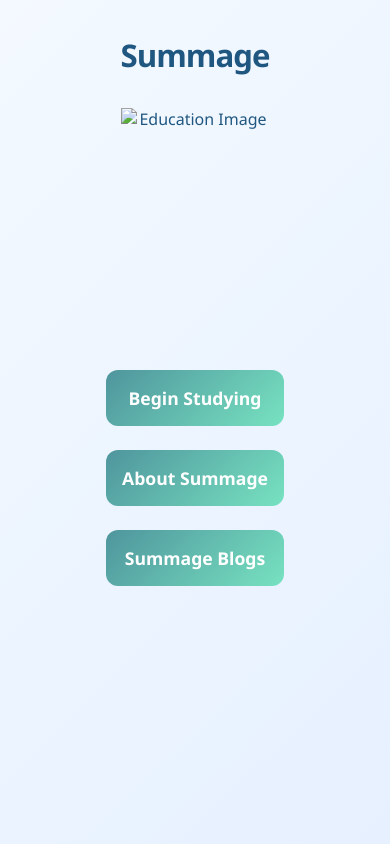
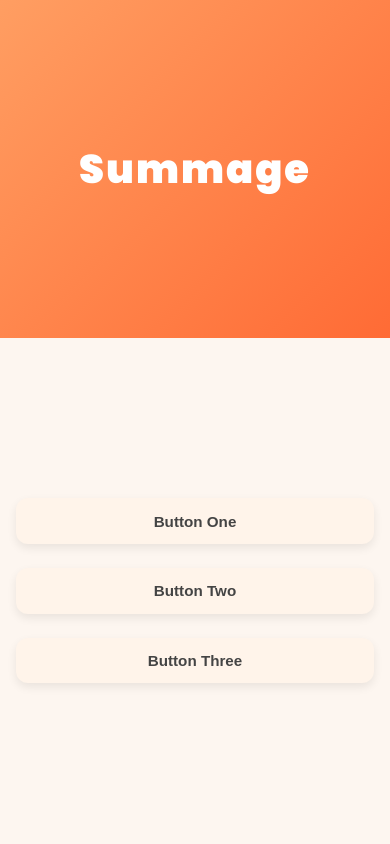
Before and after one commit to abrorahmeed/test, a plain HTML site: page index.html in a window 390 px wide. Drawn offline with Linux system fonts and the light colour scheme.

Commit message:
Update index.html

```diff
--- a/index.html
+++ b/index.html
@@ -1,216 +1,106 @@
 <!DOCTYPE html>
 <html lang="en">
 <head>
-  <meta charset="UTF-8">
-  <meta name="viewport" content="width=device-width, initial-scale=1.0">
+  <meta charset="UTF-8" />
+  <meta name="viewport" content="width=device-width, initial-scale=1.0"/>
   <title>Summage</title>
+
+  <!-- Google Font -->
+  <link href="https://fonts.googleapis.com/css2?family=Poppins:wght@700;900&display=swap" rel="stylesheet">
+
   <style>
+    /* Reset */
     * {
       margin: 0;
       padding: 0;
       box-sizing: border-box;
-      font-family: "Poppins", "Segoe UI", Arial, sans-serif;
     }
 
     body {
-      min-height: 100vh;
-      background: linear-gradient(135deg, #f3f9ff, #e6f0ff);
-      background-attachment: fixed;
-      color: #205781;
+      font-family: 'Poppins', sans-serif;
+      background: #fdf6f0; /* soft pastel background */
       display: flex;
       flex-direction: column;
+      min-height: 100vh;
     }
 
     /* Header */
     header {
-      position: sticky;
-      top: 0;
+      height: 40vh;
+      background: linear-gradient(135deg, #ff9e62, #ff6b35);
       display: flex;
-      justify-content: space-between;
       align-items: center;
-      padding: 1rem 2rem;
-      background: linear-gradient(135deg, #205781, #4F959D);
-      color: white;
-      backdrop-filter: blur(6px);
-      z-index: 1000;
+      justify-content: center;
     }
 
-    .header-left {
-      display: flex;
-      gap: 1.5rem;
-      font-size: 0.95rem;
-      opacity: 0.9;
+    header h1 {
+      font-size: clamp(2.5rem, 6vw, 5rem);
+      font-weight: 900;
+      color: white;
+      letter-spacing: 2px;
+      text-align: center;
     }
 
-    .header-left span:hover {
-      text-decoration: underline;
-      cursor: pointer;
-    }
-
-    .header-center {
-      font-size: 1rem;
-      font-weight: 500;
-      letter-spacing: 0.5px;
-    }
-
-    .header-right h1 {
-      font-size: 1.7rem;
-      font-weight: 700;
-      letter-spacing: 1px;
-    }
-
-    /* Main Layout */
-    main {
-      flex: 1;
-      display: flex;
-      justify-content: space-between;
-      align-items: center;
-      gap: 3rem;
-      padding: 5vh 8%;
-    }
-
-    .left-side {
+    /* Buttons container */
+    .buttons {
       flex: 1;
       display: flex;
       flex-direction: column;
+      justify-content: center;
       align-items: center;
-      text-align: center;
-      gap: 2rem;
+      gap: 1.5rem;
+      padding: 2rem 1rem;
     }
 
-    .left-side h1 {
-      font-size: clamp(2.5rem, 6vw, 5rem);
-      color: #205781;
-      font-weight: 800;
-      letter-spacing: -1px;
+    .buttons button {
+      width: 100%;
+      max-width: 400px;
+      padding: 1.2rem 2rem;
+      font-size: 1.2rem;
+      font-weight: 600;
+      border: none;
+      border-radius: 14px;
+      background: #fff4ea;
+      color: #444;
+      cursor: pointer;
+      transition: all 0.3s ease;
+      box-shadow: 0 4px 10px rgba(0,0,0,0.08);
     }
 
-    .left-side img {
-      width: 100%;
-      max-width: 600px;
-      border-radius: 0; /* clean, no style */
+    .buttons button:hover {
+      background: #ffe0c7;
+      transform: translateY(-3px);
+      box-shadow: 0 6px 14px rgba(0,0,0,0.1);
     }
 
-    .right-side {
-      flex: 1;
-      display: flex;
-      flex-direction: column;
-      gap: 1.5rem;
-      align-items: center;
-    }
-
-    .right-side button {
-      font-size: clamp(1rem, 2.5vw, 1.4rem);
-      padding: clamp(0.9rem, 2vw, 1.3rem) clamp(1.5rem, 3vw, 2.5rem);
-      font-weight: 600;
-      border: none;
-      border-radius: 50px;
-      background: linear-gradient(135deg, #4F959D, #77e2c0);
-      color: white;
-      cursor: pointer;
-      width: clamp(220px, 70%, 320px);
-      transition: all 0.3s ease;
-    }
-
-    .right-side button:hover {
-      background: linear-gradient(135deg, #345fa6, #2c4f8c);
-      transform: translateY(-2px);
-    }
-
-    /* Tablet */
-    @media (max-width: 992px) {
-      header .header-left,
-      header .header-right {
-        display: none;
-      }
-
-      header .header-center {
-        margin: 0 auto;
-        font-size: 1.1rem;
-      }
-
-      main {
-        flex-direction: column;
-        justify-content: center;
-        align-items: center;
-        min-height: 100vh;
-        text-align: center;
-        gap: 1.5rem;
-        padding: 6vh 5%;
-      }
-
-      .left-side h1 {
-        font-size: clamp(2rem, 6vw, 3rem);
-      }
-
-      .left-side img {
-        max-width: 450px;
-      }
-
-      .right-side button {
-        width: 75%;
-        max-width: 300px;
-        font-size: 1.2rem;
+    /* Responsive adjustments */
+    @media (max-width: 768px) {
+      .buttons button {
+        font-size: 1rem;
+        padding: 1rem;
       }
     }
 
-    /* Mobile */
-    @media (max-width: 600px) {
-      header {
-        display: none;
-      }
-
-      main {
-        flex-direction: column;
-        justify-content: center;
-        align-items: center;
-        min-height: 100vh;
-        padding: 4vh 1.5rem;
-        gap: 1rem;
-      }
-
-      .left-side h1 {
-        font-size: clamp(1.8rem, 8vw, 2.5rem);
-      }
-
-      .left-side img {
-        max-width: 100%;
-      }
-
-      .right-side button {
-        width: 100%;
-        font-size: 1.1rem;
-        padding: 1rem;
+    @media (max-width: 480px) {
+      .buttons button {
+        font-size: 0.95rem;
+        padding: 0.9rem;
         border-radius: 12px;
       }
     }
   </style>
 </head>
 <body>
-
   <!-- Header -->
   <header>
-    <div class="header-left">
-      <span>About Us</span>
-      <span>FAQ</span>
-      <span>Contact</span>
-    </div>
-    <div class="header-center">Education without barriers</div>
-    <div class="header-right"><h1>Summage</h1></div>
+    <h1>Summage</h1>
   </header>
 
-  <!-- Main -->
-  <main>
-    <div class="left-side">
-      <h1>Summage</h1>
-      <img src="mainimage.png" alt="Education Image">
-    </div>
-    <div class="right-side">
-      <button>Begin Studying</button>
-      <button>About Summage</button>
-      <button>Summage Blogs</button>
-    </div>
-  </main>
-
+  <!-- Buttons -->
+  <section class="buttons">
+    <button>Button One</button>
+    <button>Button Two</button>
+    <button>Button Three</button>
+  </section>
 </body>
 </html>
```
